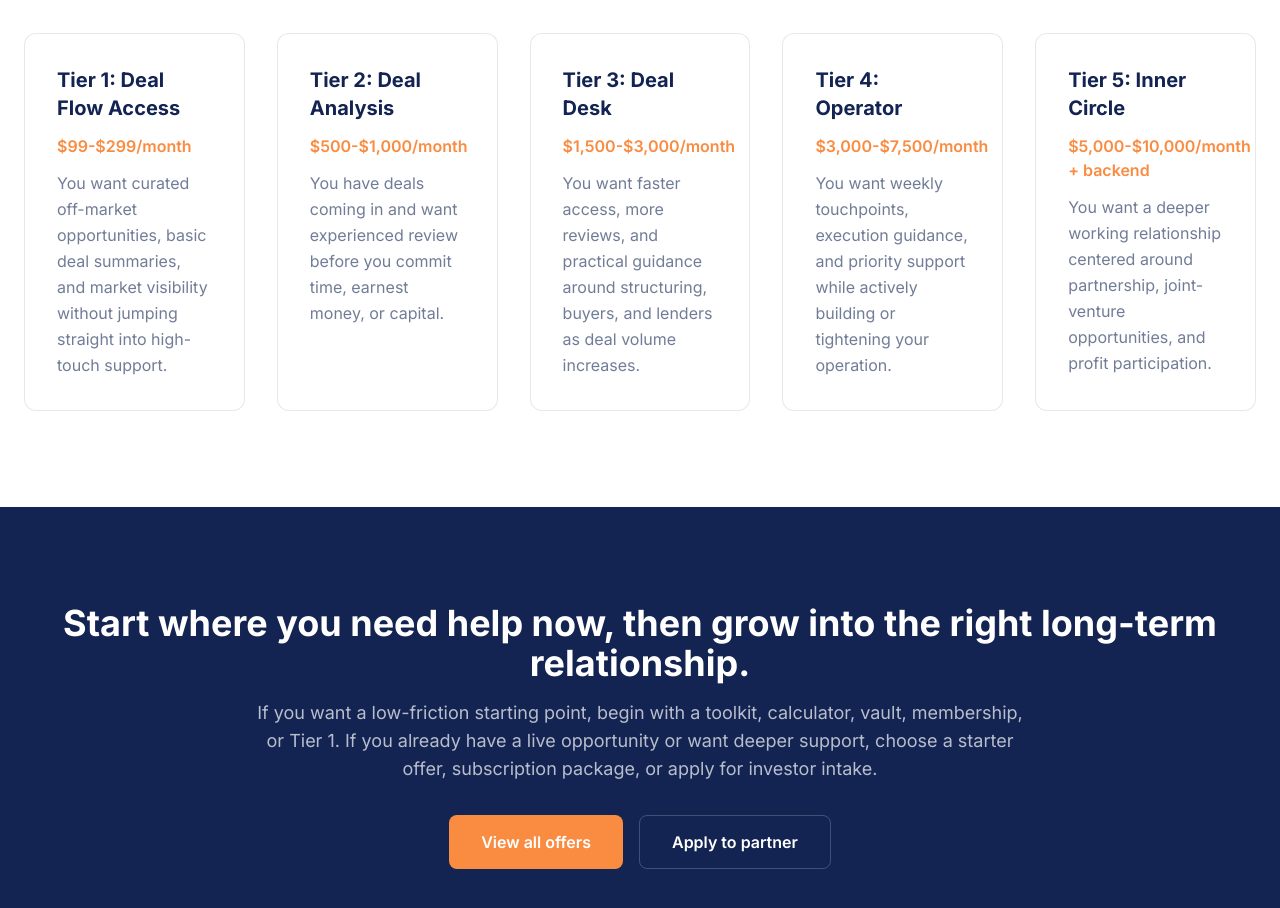
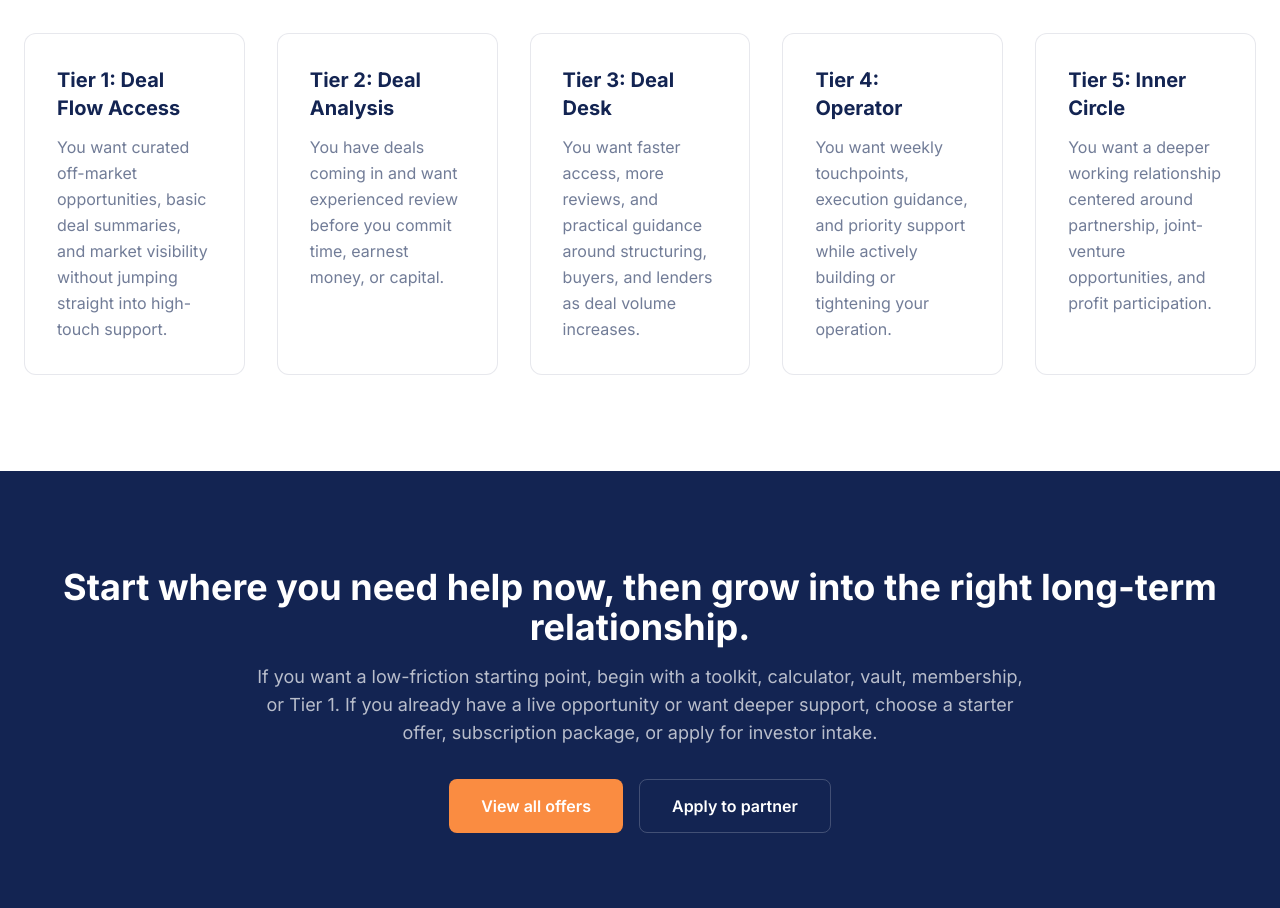
Before and after one commit to ashersoutherncities-art/southern-cities-investors, a Next.js app: page / in a window 1280 px wide. Shown: the part 4700-5608 px from the top of the page. Built offline with nearby package versions, Linux system fonts and the light colour scheme.

Commit message:
refactor: remove premium package pricing from SCI homepage

```diff
--- a/app/page.tsx
+++ b/app/page.tsx
@@ -304,7 +304,6 @@ export default function Home() {
             {tierSummaries.map((tier) => (
               <div key={tier.key} className="bg-white border border-navy/10 rounded-xl p-8">
                 <h3 className="text-xl font-bold text-navy mb-3">{tier.name}</h3>
-                <p className="text-orange font-semibold mb-3">{tier.price}</p>
                 <p className="text-navy/60 leading-relaxed">{tier.whoItsFor}</p>
               </div>
             ))}
```
